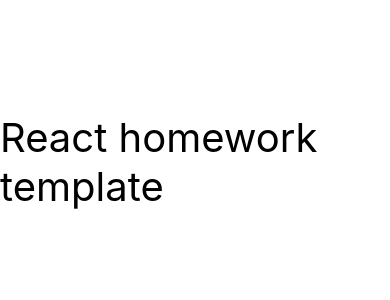
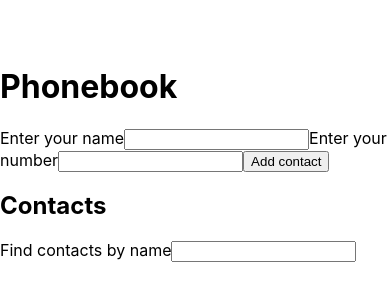
Before and after one commit to smoliymaryan89/goit-react-hw-02-phonebook, a React (Create React App) app: page / in a window 390 px wide. Shown: the part 260-560 px from the top of the page. Built offline with nearby package versions, Linux system fonts and the light colour scheme.

Commit message:
create phonebook

```diff
--- a/package.json
+++ b/package.json
@@ -7,9 +7,12 @@
     "@testing-library/jest-dom": "^5.16.3",
     "@testing-library/react": "^12.1.4",
     "@testing-library/user-event": "^13.5.0",
+    "nanoid": "^4.0.2",
+    "prop-types": "^15.8.1",
     "react": "^18.1.0",
     "react-dom": "^18.1.0",
     "react-scripts": "5.0.1",
+    "styled-components": "^6.0.4",
     "web-vitals": "^2.1.3"
   },
   "scripts": {
--- a/src/components/App.jsx
+++ b/src/components/App.jsx
@@ -1,16 +1,61 @@
-export const App = () => {
-  return (
-    <div
-      style={{
-        height: '100vh',
-        display: 'flex',
-        justifyContent: 'center',
-        alignItems: 'center',
-        fontSize: 40,
-        color: '#010101'
-      }}
-    >
-      React homework template
-    </div>
-  );
-};
+import React, { Component } from 'react';
+import { nanoid } from 'nanoid';
+import ContactForm from './ContactForm/ContactForm';
+import ContactList from './ContactList/ContactList';
+import Filter from './Filter/Filter';
+
+export default class App extends Component {
+  state = {
+    contacts: [],
+    filter: '',
+  };
+
+  addNewContact = data => {
+    if (this.isDuplicate(data.name))
+      return alert(`${data.name} is already in contacts.`);
+
+    const newContact = {
+      id: nanoid(),
+      ...data,
+    };
+
+    this.setState(prev => ({
+      contacts: [...prev.contacts, newContact],
+    }));
+  };
+
+  changeFilter = ({ target: { value } }) => {
+    this.setState({ filter: value });
+  };
+
+  isDuplicate = name =>
+    this.state.contacts.find(contact => contact.name === name);
+
+  deleteContact = id => {
+    this.setState(prev => ({
+      contacts: prev.contacts.filter(contact => contact.id !== id),
+    }));
+  };
+
+  render() {
+    const { contacts, filter } = this.state;
+
+    const filteredContacts = contacts.filter(({ name }) =>
+      name.toLowerCase().includes(filter.toLowerCase())
+    );
+
+    return (
+      <>
+        <h1>Phonebook</h1>
+        <ContactForm addNewContact={this.addNewContact} />
+
+        <h2>Contacts</h2>
+        <Filter value={filter} changeFilter={this.changeFilter} />
+        <ContactList
+          contacts={filteredContacts}
+          deleteContact={this.deleteContact}
+        />
+      </>
+    );
+  }
+}
--- /dev/null
+++ b/src/components/ContactForm/ContactForm.jsx
@@ -0,0 +1,63 @@
+import React, { Component } from 'react';
+import PropTypes from 'prop-types';
+
+export default class ContactForm extends Component {
+  state = {
+    name: '',
+    number: '',
+  };
+
+  handleChange = ({ target: { name, value } }) => {
+    this.setState({ [name]: value });
+  };
+
+  handelSubmit = event => {
+    event.preventDefault();
+
+    this.props.addNewContact(this.state);
+
+    this.resetForm();
+  };
+
+  resetForm = () => {
+    this.setState({ name: '', number: '' });
+  };
+
+  render() {
+    const { name, number } = this.state;
+
+    return (
+      <form onSubmit={this.handelSubmit}>
+        <label>
+          <span>Enter your name</span>
+          <input
+            onChange={this.handleChange}
+            type="text"
+            name="name"
+            value={name}
+            pattern="^[a-zA-Zа-яА-Я]+(([' -][a-zA-Zа-яА-Я ])?[a-zA-Zа-яА-Я]*)*$"
+            title="Name may contain only letters, apostrophe, dash and spaces. For example Adrian, Jacob Mercer, Charles de Batz de Castelmore d'Artagnan"
+            required
+          />
+        </label>
+        <label>
+          <span>Enter your number</span>
+          <input
+            onChange={this.handleChange}
+            type="tel"
+            name="number"
+            value={number}
+            pattern="\+?\d{1,4}?[-.\s]?\(?\d{1,3}?\)?[-.\s]?\d{1,4}[-.\s]?\d{1,4}[-.\s]?\d{1,9}"
+            title="Phone number must be digits and can contain spaces, dashes, parentheses and can start with +"
+            required
+          />
+        </label>
+        <button type="submit">Add contact</button>
+      </form>
+    );
+  }
+}
+
+ContactForm.propTypes = {
+  addNewContact: PropTypes.func.isRequired,
+};
--- /dev/null
+++ b/src/components/ContactList/ContactList.jsx
@@ -0,0 +1,30 @@
+import React from 'react';
+import PropTypes from 'prop-types';
+
+const ContactList = ({ contacts, deleteContact }) => {
+  return (
+    <ul>
+      {contacts.map(({ id, name, number }) => (
+        <li key={id}>
+          {name}: {number}
+          <button onClick={() => deleteContact(id)} type="button">
+            Delete
+          </button>
+        </li>
+      ))}
+    </ul>
+  );
+};
+
+ContactList.propTypes = {
+  deleteContact: PropTypes.func.isRequired,
+  contacts: PropTypes.arrayOf(
+    PropTypes.shape({
+      id: PropTypes.string.isRequired,
+      name: PropTypes.string.isRequired,
+      number: PropTypes.string.isRequired,
+    }).isRequired
+  ).isRequired,
+};
+
+export default ContactList;
--- /dev/null
+++ b/src/components/Filter/Filter.jsx
@@ -0,0 +1,18 @@
+import React from 'react';
+import PropTypes from 'prop-types';
+
+const Filter = ({ value, changeFilter }) => {
+  return (
+    <label>
+      <span>Find contacts by name</span>
+      <input type="text" value={value} onChange={changeFilter} />
+    </label>
+  );
+};
+
+Filter.propTypes = {
+  value: PropTypes.string.isRequired,
+  changeFilter: PropTypes.func.isRequired,
+};
+
+export default Filter;
--- a/src/index.css
+++ b/src/index.css
@@ -1,6 +1,10 @@
 @import-normalize; /* bring in normalize.css styles */
 
 body {
+  display: flex;
+  align-items: center;
+  justify-content: center;
+  height: 100vh;
   margin: 0;
   font-family: -apple-system, BlinkMacSystemFont, 'Segoe UI', 'Roboto', 'Oxygen',
     'Ubuntu', 'Cantarell', 'Fira Sans', 'Droid Sans', 'Helvetica Neue',
--- a/src/index.js
+++ b/src/index.js
@@ -1,6 +1,6 @@
 import React from 'react';
 import ReactDOM from 'react-dom/client';
-import { App } from 'components/App';
+import App from 'components/App';
 import './index.css';
 
 ReactDOM.createRoot(document.getElementById('root')).render(
```
Also changed, not shown: 1 other file (tests, documents, lock files or other folders).
